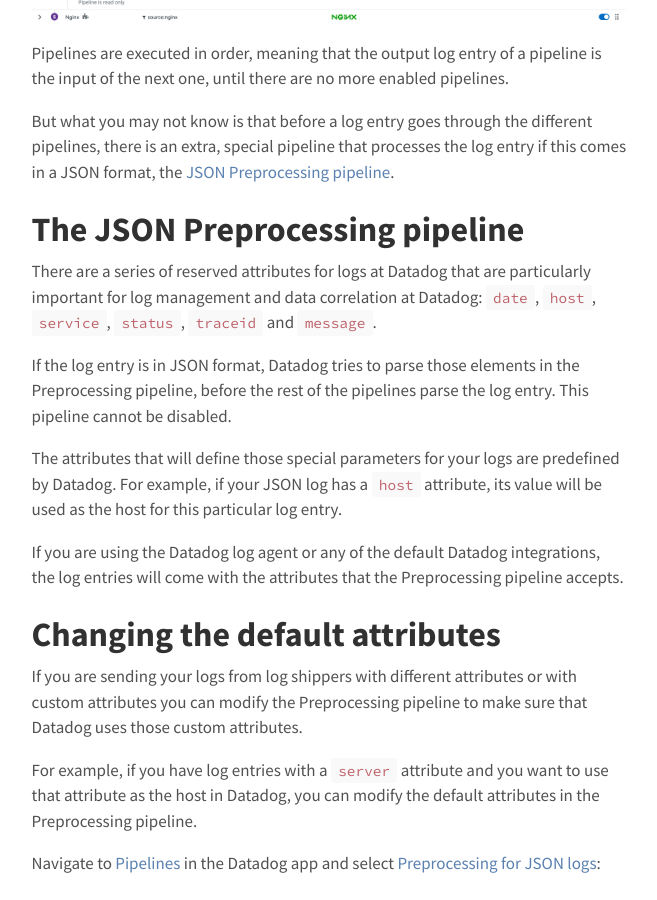
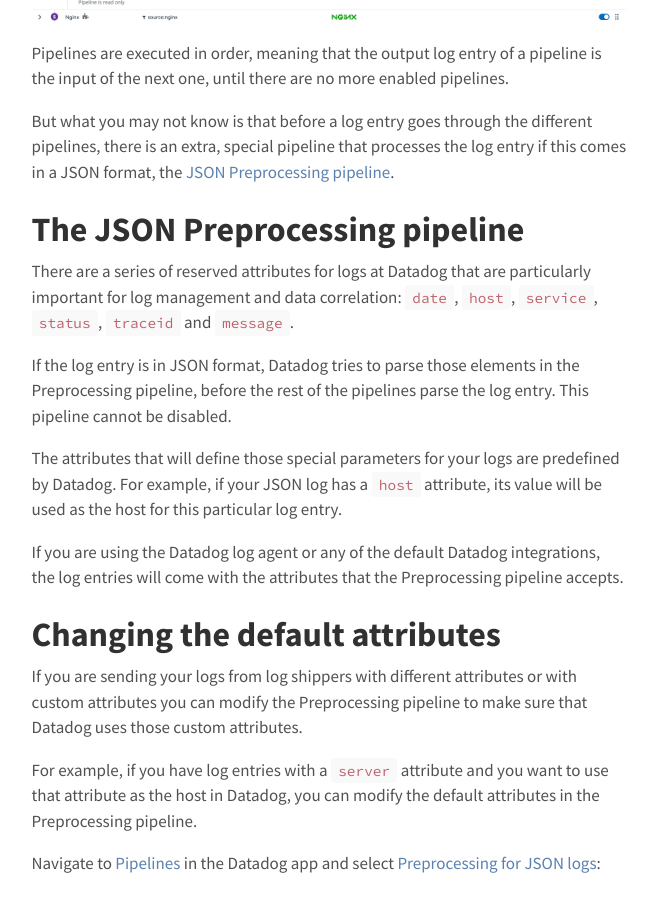
Before and after one commit to arapulido/arapulido.github.io, a Jekyll site: the page built from blog/_posts/2022-03-11-datadog-log-preprocessing.markdown, in a window 1280 px wide and 900 px high, scrolled down 519 px. Shown: the whole window, without its empty margins (311-968 px from the left). Built offline with Jekyll 4.4.1, drawn with Linux system fonts in a browser that asks for light colours; some of the changed text lies outside the part shown.

Commit message:
proof reading

```diff
--- a/blog/_posts/2022-03-11-datadog-log-preprocessing.markdown
+++ b/blog/_posts/2022-03-11-datadog-log-preprocessing.markdown
@@ -14,7 +14,7 @@ But what you may not know is that before a log entry goes through the different
 
 # The JSON Preprocessing pipeline
 
-There are a series of reserved attributes for logs at Datadog that are particularly important for log management and data correlation at Datadog: `date`, `host`, `service`, `status`, `traceid` and `message`.
+There are a series of reserved attributes for logs at Datadog that are particularly important for log management and data correlation: `date`, `host`, `service`, `status`, `traceid` and `message`.
 
 If the log entry is in JSON format, Datadog tries to parse those elements in the Preprocessing pipeline, before the rest of the pipelines parse the log entry. This pipeline cannot be disabled.
 
```
Also changed, not shown: other parts of blog/_posts/2022-03-11-datadog-log-preprocessing.markdown (+1 -1 lines).
